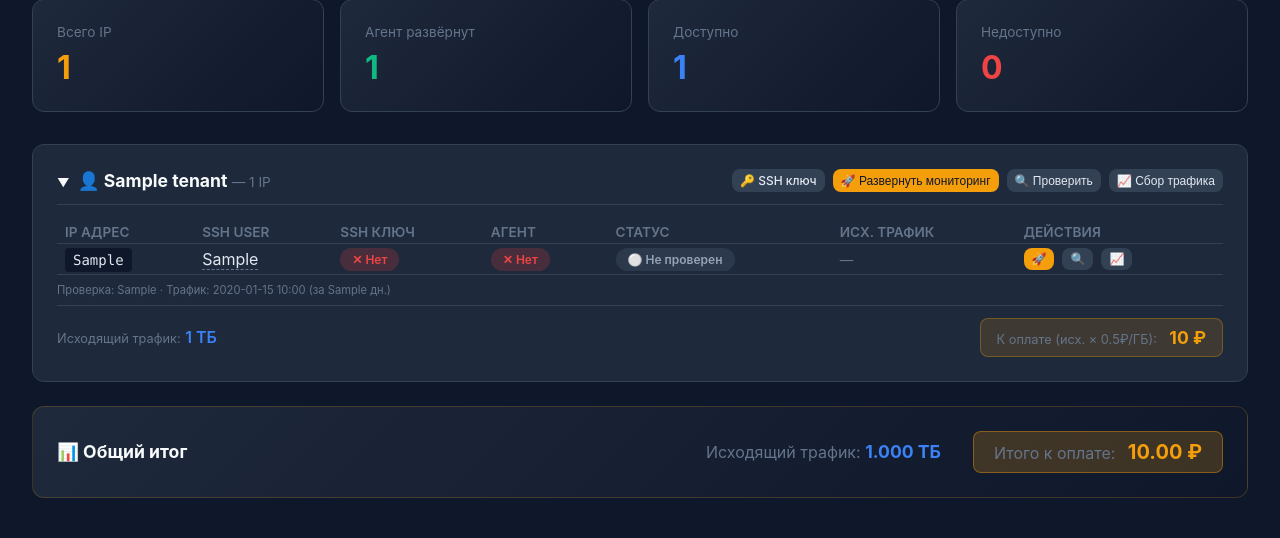
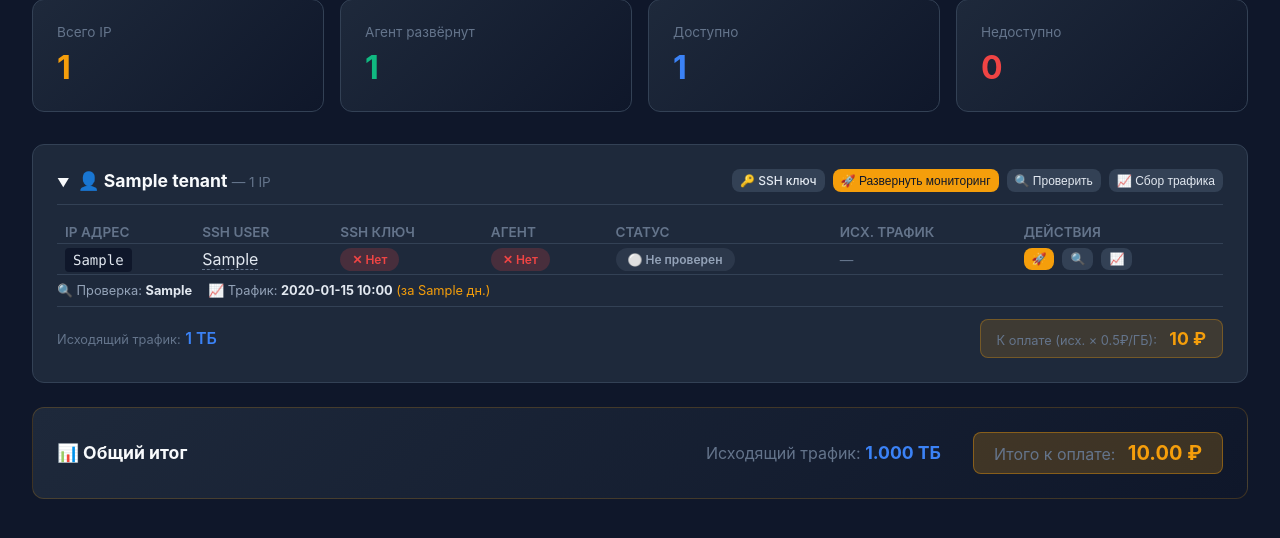
Before and after one commit to G3ndalf/vkpanel, a FastAPI app: template templates/monitoring.html in a window 1280 px wide. Shown: the part 96-634 px from the top of the page. Run offline with FastAPI, Linux system fonts and the light colour scheme; the template is opened without the code that fills it: most values are stand-ins (such as "Sample title", 1, 10 or a date in 2020).

Commit message:
fix: инфо о проверке/сборе заметнее — эмодзи, крупнее, контрастнее

```diff
--- a/templates/monitoring.html
+++ b/templates/monitoring.html
@@ -116,10 +116,13 @@
     </div>
     <!-- Инфо о проверках -->
     {% if tenant.last_check or tenant.last_traffic_at %}
-    <div class="tenant-body" id="info-{{ tenant.name }}" style="margin-top: 0.5rem; font-size: 0.7rem; color: #64748b;">
-        {% if tenant.last_check %}Проверка: {{ tenant.last_check[:16].replace('T', ' ') }}{% endif %}
-        {% if tenant.last_check and tenant.last_traffic_at %} · {% endif %}
-        {% if tenant.last_traffic_at %}Трафик: {{ tenant.last_traffic_at[:16].replace('T', ' ') }}{% if tenant.last_traffic_days %} (за {{ tenant.last_traffic_days }} дн.){% endif %}{% endif %}
+    <div class="tenant-body" id="info-{{ tenant.name }}" style="display: flex; gap: 1rem; margin-top: 0.5rem; font-size: 0.8rem; flex-wrap: wrap;">
+        {% if tenant.last_check %}
+        <span style="color: #94a3b8;">🔍 Проверка: <strong style="color: #e2e8f0;">{{ tenant.last_check[:16].replace('T', ' ') }}</strong></span>
+        {% endif %}
+        {% if tenant.last_traffic_at %}
+        <span style="color: #94a3b8;">📈 Трафик: <strong style="color: #e2e8f0;">{{ tenant.last_traffic_at[:16].replace('T', ' ') }}</strong>{% if tenant.last_traffic_days %} <span style="color: #f59e0b;">(за {{ tenant.last_traffic_days }} дн.)</span>{% endif %}</span>
+        {% endif %}
     </div>
     {% endif %}
     <!-- Итоги арендатора -->
```
